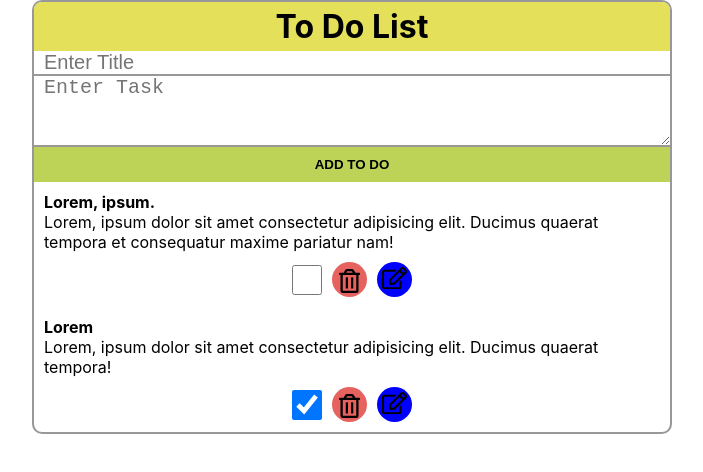
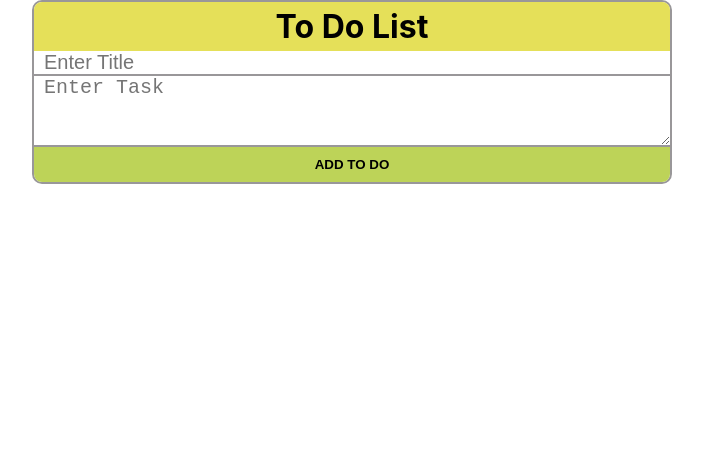
Before and after one commit to GradooC/ToDo, a React (Create React App) app: page / in a window 1280 px wide. Shown: the top 472 px of the page, without its empty margins (288-991 px from the left). Built offline with nearby package versions, Linux system fonts and the light colour scheme.

Commit message:
Реализованно сохранение данных в localStorage

```diff
--- a/src/components/Container/Container.jsx
+++ b/src/components/Container/Container.jsx
@@ -1,4 +1,4 @@
-import React, { useState } from 'react'
+import React, { useState, useEffect } from 'react'
 import { last } from 'lodash'
 import { TodoItem } from '../TodoItem/TodoItem'
 
@@ -22,9 +22,18 @@
 ]
 
 export const Container = () => {
-    const [todos, setTodos] = useState(initState)
+    const [todos, setTodos] = useState([])
     const [title, setTitle] = useState('')
     const [body, setBody] = useState('')
+
+    useEffect(() => {
+        const todos = JSON.parse(localStorage.getItem('todos')) || []
+        setTodos(todos)
+    }, [])
+
+    useEffect(() => {
+        localStorage.setItem('todos', JSON.stringify(todos))
+    }, [todos])
 
     const updateItem = (id, newProps) => {
         const updatedItemIndex = todos.findIndex((todo) => todo.id !== id)
@@ -82,7 +91,7 @@
                 <input
                     className={style.title}
                     autoComplete="off"
-                    placeholder='Enter Title'
+                    placeholder="Enter Title"
                     type="text"
                     name="title"
                     value={title}
@@ -90,7 +99,7 @@
                 />
                 <textarea
                     className={style.body}
-                    placeholder='Enter Task'
+                    placeholder="Enter Task"
                     rows={3}
                     name="body"
                     value={body}
```
